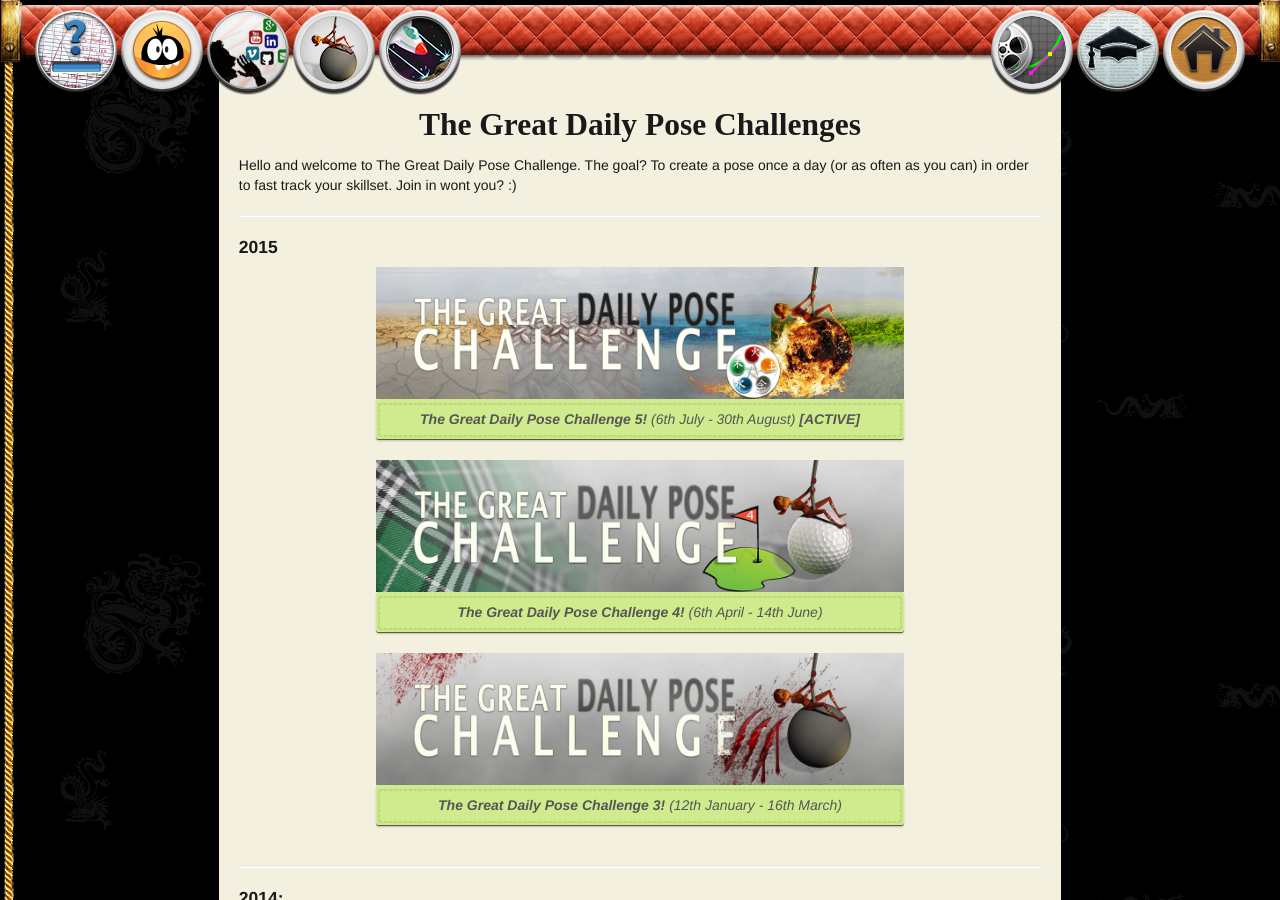
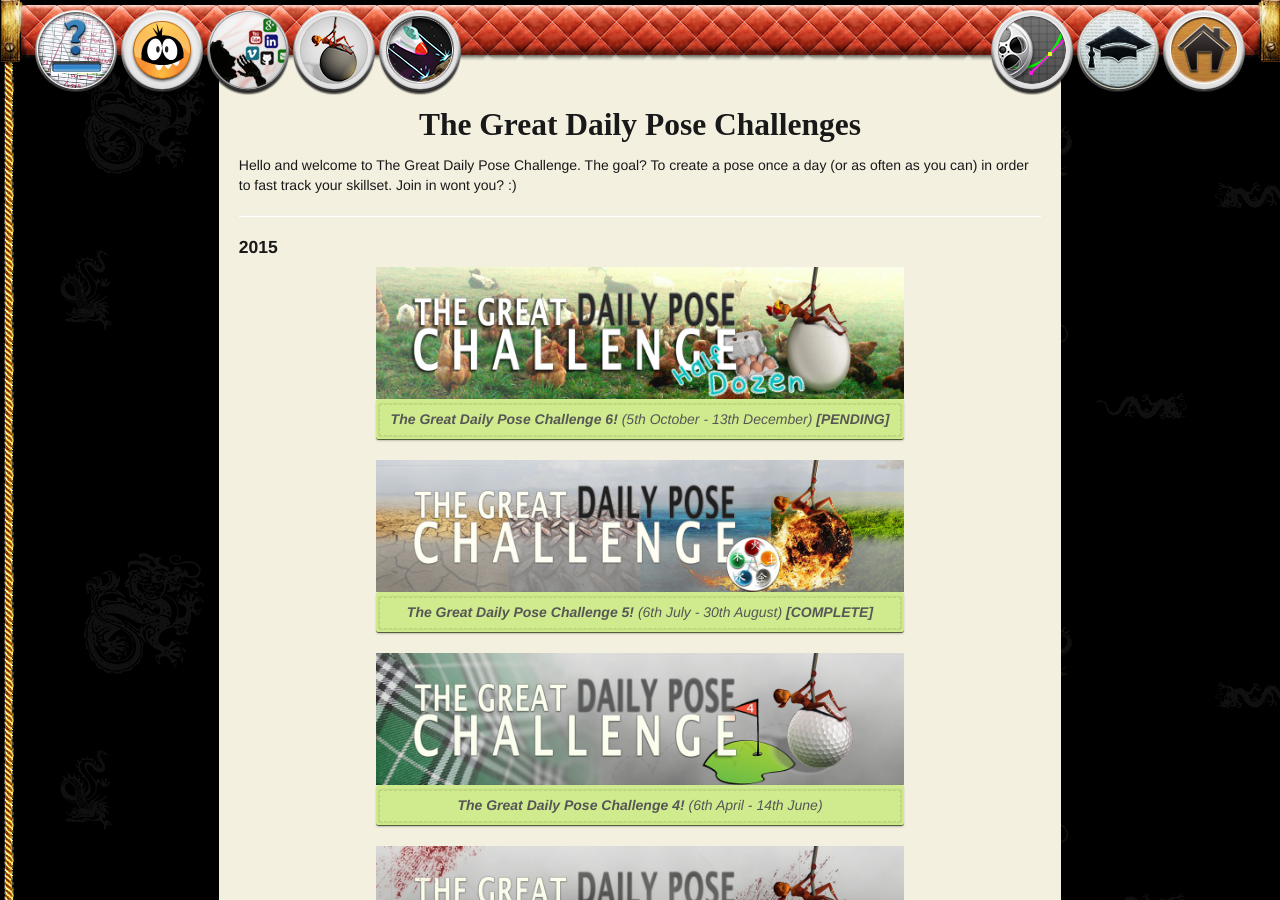
Before and after one commit to internetimagery/internetimagery.github.io, a Jekyll site: the page built from challenges/index.md, in a window 1280 px wide and 900 px high. Built offline with Jekyll 4.4.1, drawn with Linux system fonts in a browser that asks for light colours; nearby versions of some CDN libraries; some web fonts are replaced.

Commit message:
updated challenge

```diff
--- a/challenges/index.md
+++ b/challenges/index.md
@@ -11,8 +11,9 @@ Hello and welcome to The Great Daily Pose Challenge. The goal? To create a pose
 ----
 
 ####2015
+{% include image.html caption="<strong>The Great Daily Pose Challenge 6!</strong> (5th October - 13th December) <strong>[PENDING]</strong>" img="/challenges/dailypose6.jpg" link="https://plus.google.com/events/csrpg3reo12pieloripn5d60a9k" %}
 
-{% include image.html caption="<strong>The Great Daily Pose Challenge 5!</strong> (6th July - 30th August) <strong>[ACTIVE]</strong>" img="/challenges/dailypose5.jpg" link="https://plus.google.com/events/cr15seuico4fbi364i3a38sgovk" %}
+{% include image.html caption="<strong>The Great Daily Pose Challenge 5!</strong> (6th July - 30th August) <strong>[COMPLETE]</strong>" img="/challenges/dailypose5.jpg" link="https://plus.google.com/events/cr15seuico4fbi364i3a38sgovk" %}
 
 {% include image.html caption="<strong>The Great Daily Pose Challenge 4!</strong> (6th April - 14th June)" img="/challenges/dailypose4.jpg" link="https://plus.google.com/events/c7mod2ko0em732btdblu6kmek1o" %}
 
```
Also changed, not shown: challenges/dailypose6.jpg (added).
